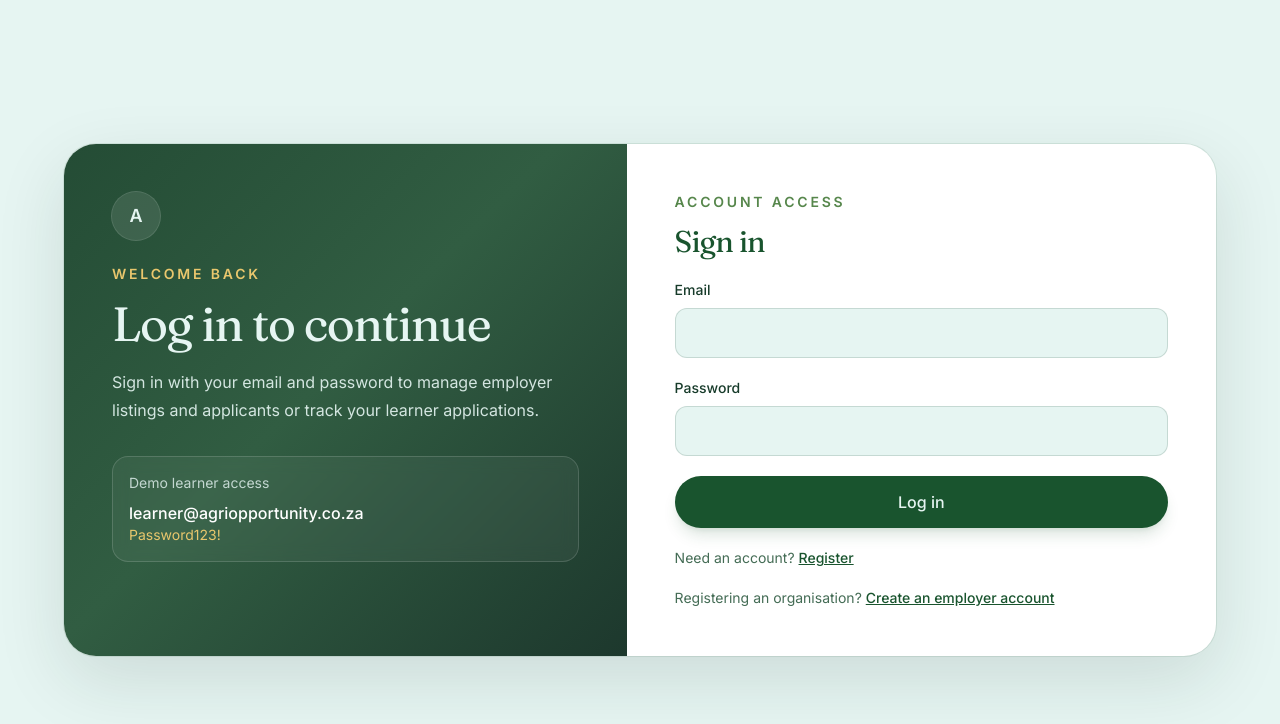
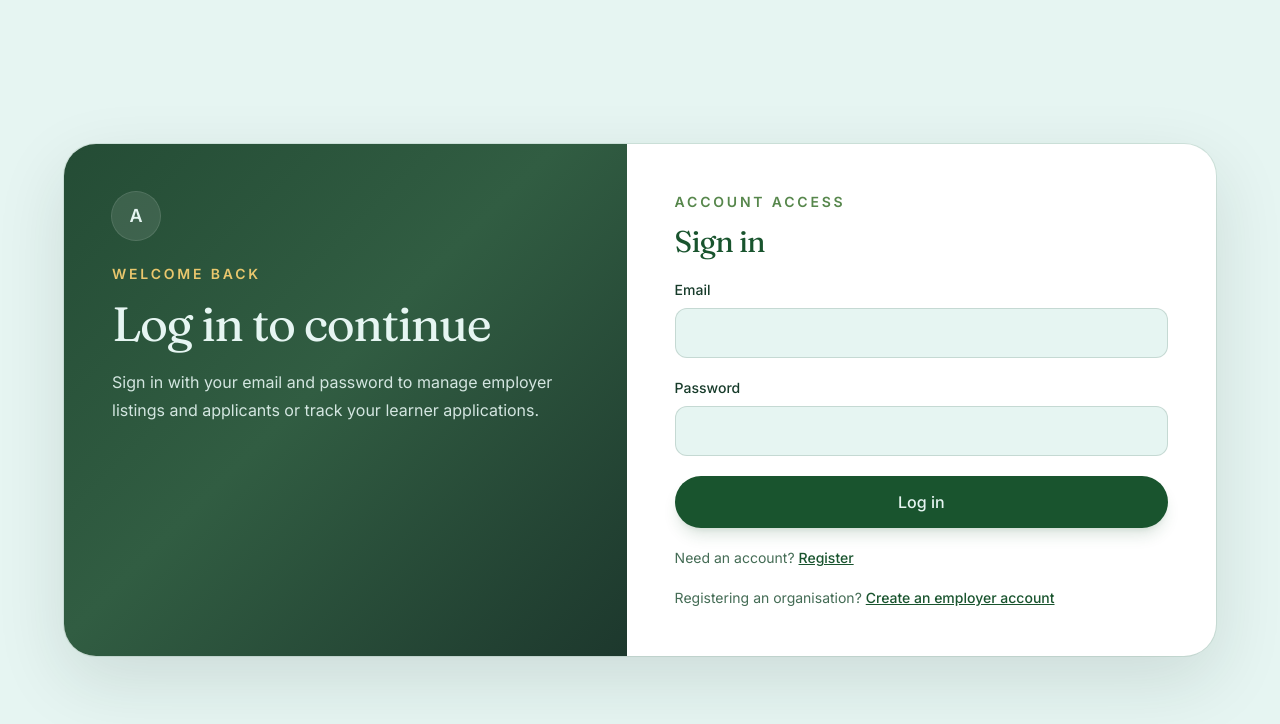
Before and after one commit to Idahm1303/Agriopportunity, a Next.js app: page /login in a window 1280 px wide. Shown: the top 724 px of the page. Built offline with nearby package versions, Linux system fonts and the light colour scheme.

Commit message:
Remove demo learner credentials from login page
Co-authored-by: Copilot <223556219+Copilot@users.noreply.github.com>

```diff
--- a/src/app/login/page.tsx
+++ b/src/app/login/page.tsx
@@ -50,11 +50,6 @@ export default function LoginPage() {
           <p className="mt-5 max-w-md text-base leading-7 text-cream/90">
             Sign in with your email and password to manage employer listings and applicants or track your learner applications.
           </p>
-          <div className="mt-8 rounded-2xl border border-white/15 bg-white/5 p-4 backdrop-blur-sm">
-            <p className="text-sm text-cream/80">Demo learner access</p>
-            <p className="mt-2 font-medium text-white">learner@agriopportunity.co.za</p>
-            <p className="text-sm text-goldSoft">Password123!</p>
-          </div>
         </div>
 
         <form onSubmit={handleSubmit} className="space-y-5 p-8 lg:p-12">
```
